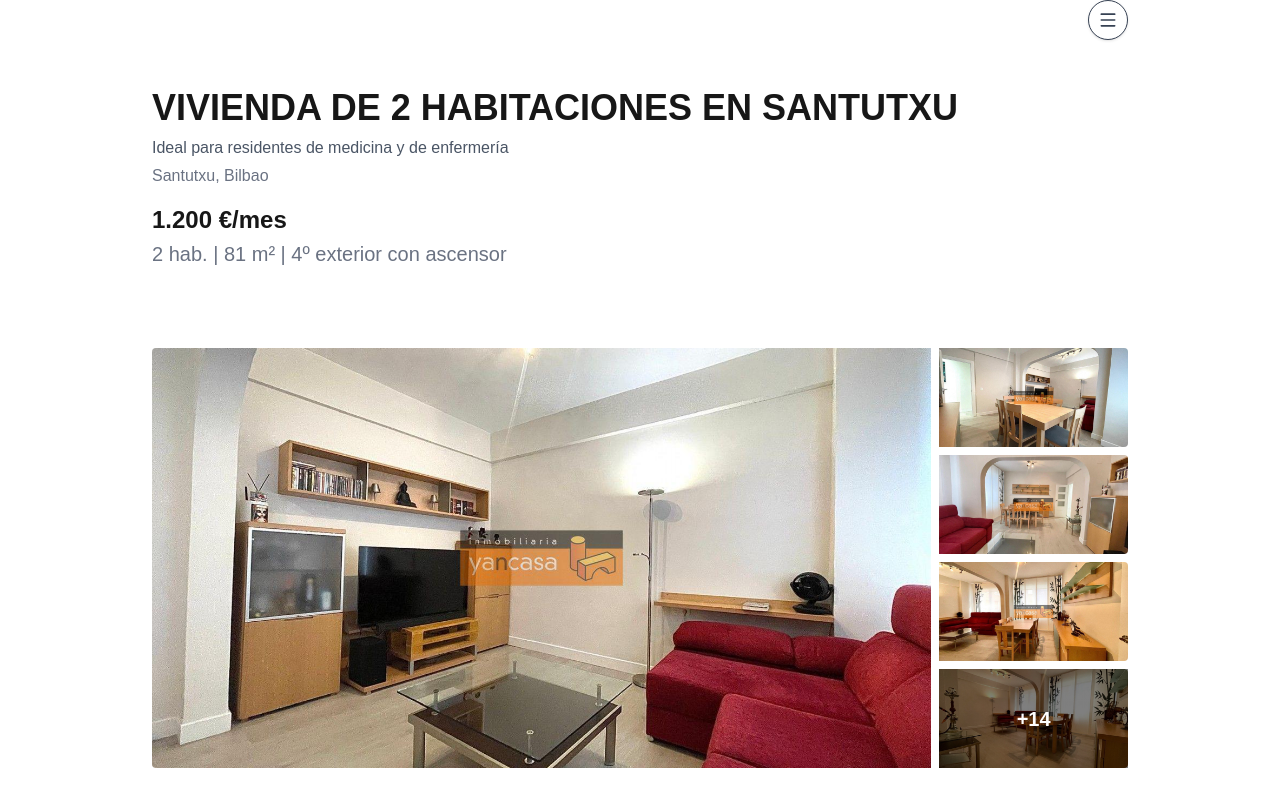
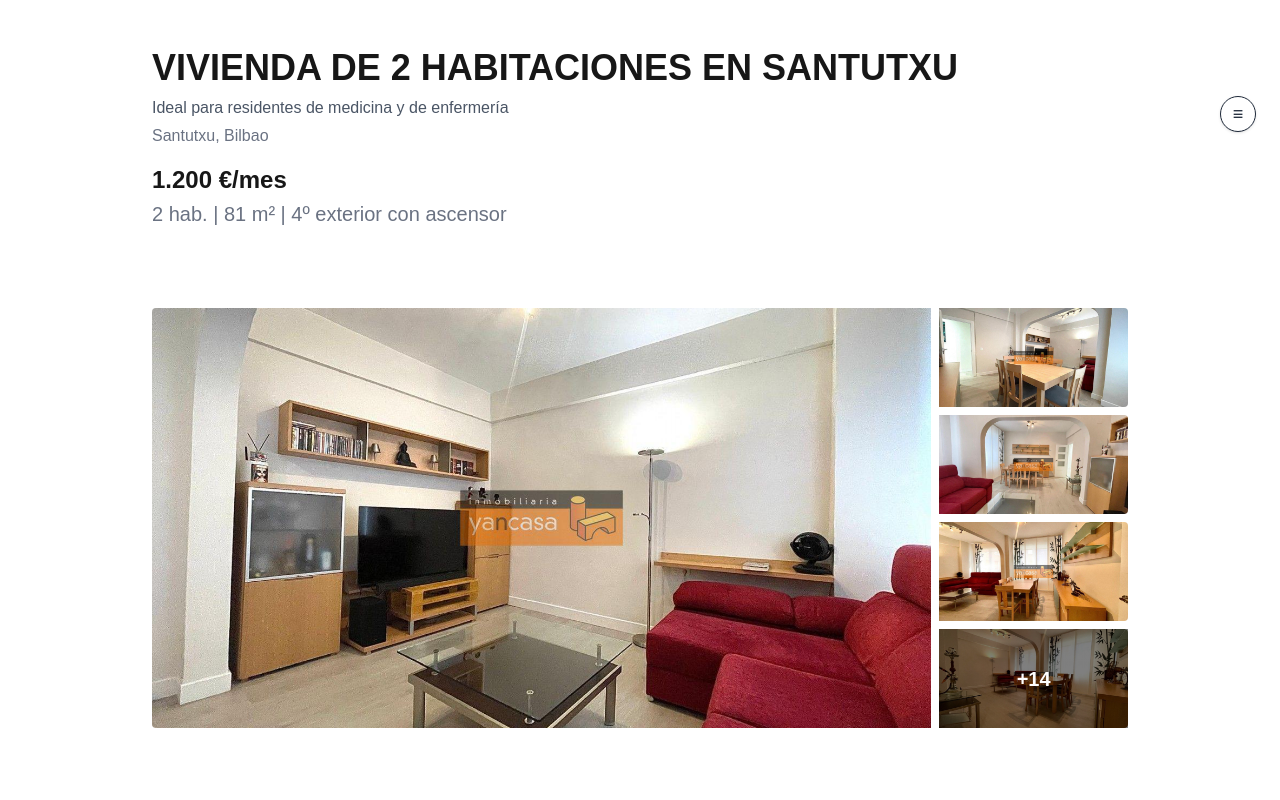
Before and after one commit to jvalladolid/rentflat-website, a Next.js app: page / in a window 1280 px wide. Shown: the top 800 px of the page. Built offline with nearby package versions, Linux system fonts and the light colour scheme.

Commit message:
Adjustements to the menu

```diff
--- a/src/components/MenuSection.tsx
+++ b/src/components/MenuSection.tsx
@@ -2,17 +2,20 @@
 'use client';
 
 import { useEffect, useMemo, useRef, useState } from 'react';
-import { Menu as MenuIcon, X } from 'lucide-react';
 import clsx from 'clsx';
 
 type Section = { id: string; label: string };
 
+// Centralize the section list so both the observer and UI use the same source.
 const SECTIONS: Section[] = [
   { id: 'hero', label: 'Inicio' },
   { id: 'gallery', label: 'Galería' },
   { id: 'description', label: 'Descripción' },
   { id: 'neighborhood', label: 'Servicios' },
 ];
+
+// Keep button aligned with the title level (same as your scroll offset: 24 = 6rem)
+const TOP_OFFSET_REM = 24; // Tailwind `top-24` equivalent
 
 export function MenuSection() {
   const [open, setOpen] = useState(false);
@@ -21,7 +24,7 @@ export function MenuSection() {
   const panelRef = useRef<HTMLDivElement | null>(null);
   const observerRef = useRef<IntersectionObserver | null>(null);
 
-  // Track visible section to show active item
+  // Track which section is in view
   useEffect(() => {
     const elements = SECTIONS.map((s) => document.getElementById(s.id)).filter(
       Boolean,
@@ -47,13 +50,13 @@ export function MenuSection() {
     return () => observerRef.current?.disconnect();
   }, []);
 
-  // Close on outside click
+  // Close when clicking outside or pressing Esc
   useEffect(() => {
     if (!open) return;
     const onDocClick = (e: MouseEvent) => {
-      const target = e.target as Node;
-      if (panelRef.current?.contains(target)) return;
-      if (buttonRef.current?.contains(target)) return;
+      const t = e.target as Node;
+      if (panelRef.current?.contains(t)) return;
+      if (buttonRef.current?.contains(t)) return;
       setOpen(false);
     };
     const onEsc = (e: KeyboardEvent) => {
@@ -73,15 +76,16 @@ export function MenuSection() {
     const el = document.getElementById(id);
     if (el) {
       el.scrollIntoView({ behavior: 'smooth', block: 'start' });
-      setOpen(false);
+      setOpen(false); // close panel, but the fixed button stays visible
     }
   };
 
+  // Inline style for precise top offset (matches Tailwind top-24 by default)
+  const topPx = `calc(${TOP_OFFSET_REM / 4}rem)`; // 24 → 6rem
+
   return (
-    <div className="relative">
-      {/* Small top button (right aligned) */}
-      <div className="sticky top-2 z-50">
-        <div className="flex justify-end">
+    <>
+      {/* Fixed small "≡" button, same on mobile & desktop */}
       <button
         ref={buttonRef}
         type="button"
@@ -89,26 +93,29 @@ export function MenuSection() {
         aria-expanded={open}
         aria-controls="menu-popover"
         onClick={() => setOpen((v) => !v)}
+        style={{ top: topPx }}
         className={clsx(
-              'inline-flex items-center justify-center',
-              'h-10 w-10 rounded-full shadow-sm border bg-white',
-              'text-gray-700 hover:bg-gray-50 focus:outline-none focus:ring-2 focus:ring-blue-500',
+          'fixed right-6 z-50', // fixed so it always stays on screen
+          'h-9 w-9 rounded-full border shadow-sm',
+          'bg-white text-gray-800 hover:bg-gray-50',
+          'flex items-center justify-center',
+          'focus:outline-none focus:ring-2 focus:ring-blue-500',
         )}
       >
-            {open ? <X className="h-5 w-5" /> : <MenuIcon className="h-5 w-5" />}
+        {/* Use literal ≡ glyph per your request */}
+        <span className="text-lg leading-none">≡</span>
       </button>
-        </div>
-      </div>
 
-      {/* Popover panel */}
+      {/* Popover panel next to the button */}
       <div
         id="menu-popover"
         ref={panelRef}
+        style={{ top: topPx }}
         className={clsx(
-          'absolute right-0 mt-2 w-44 rounded-lg border bg-white shadow-md',
-          'ring-1 ring-black/5 overflow-hidden',
+          'fixed right-6 z-50 mt-2',
+          'w-44 rounded-lg border bg-white shadow-md ring-1 ring-black/5 overflow-hidden',
           'transition transform origin-top-right',
-          open ? 'scale-100 opacity-100' : 'pointer-events-none scale-95 opacity-0',
+          open ? 'opacity-100 scale-100' : 'pointer-events-none opacity-0 scale-95',
         )}
       >
         <ul className="py-1">
@@ -130,6 +137,6 @@ export function MenuSection() {
           })}
         </ul>
       </div>
-    </div>
+    </>
   );
 }
```
Lines whose indentation alone changed are shown as unchanged.
